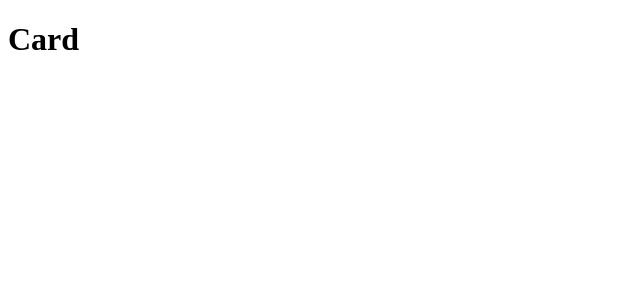
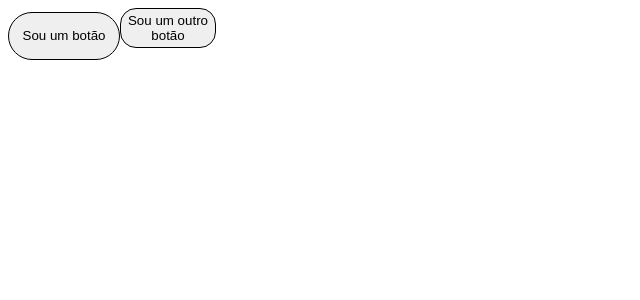
Before and after one commit to petersilvahs/mudE, a React (Vite) app: page /card in a window 1280 px wide. Shown: the top 300 px of the page, without its empty margins (0-640 px from the left). Built offline with nearby package versions, Linux system fonts and the light colour scheme.

Commit message:
feat: adding new components and rules

```diff
--- a/package.json
+++ b/package.json
@@ -17,6 +17,7 @@
     "@testing-library/react": "^13.2.0",
     "@types/react": "^18.0.0",
     "@types/react-dom": "^18.0.0",
+    "@types/styled-components": "^5.1.25",
     "@vitejs/plugin-react": "^1.3.0",
     "typescript": "^4.6.3",
     "vite": "^2.9.9"
--- /dev/null
+++ b/src/components/styles/Button/button.ts
@@ -0,0 +1,14 @@
+import styled from 'styled-components'
+
+export const Button = styled.button`
+  width: 7rem;
+  height: 3rem;
+  border: 1px solid;
+  border-radius: 2rem;
+  `
+  export const HeaderButton = styled.button`
+  width: 6rem;
+  height: 2.5rem;
+  border-radius: 1rem;
+  border: 0.5px solid;
+  `
--- /dev/null
+++ b/src/components/styles/Card/card.ts
@@ -0,0 +1,6 @@
+import styled from 'styled-components'
+
+export const Card = styled.div`
+width: 10rem;
+height: 10rem;
+`
--- /dev/null
+++ b/src/components/styles/Text/text.ts
@@ -0,0 +1,5 @@
+import styled from 'styled-components'
+
+export const Text = styled.text`
+   font-family: roboto;
+  `
--- a/src/pages/Card.tsx
+++ b/src/pages/Card.tsx
@@ -1,3 +1,14 @@
+import { Button, HeaderButton } from "../components/styles/Button/button";
+
 export function Card(){
-   return <h1>Card</h1>
+   return(
+      <>
+      <Button>
+         Sou um botão
+      </Button>
+      <HeaderButton>
+         Sou um outro botão
+      </HeaderButton>
+      </>
+   )
 }
```
Also changed, not shown: 2 other files (tests, documents, lock files or other folders).
